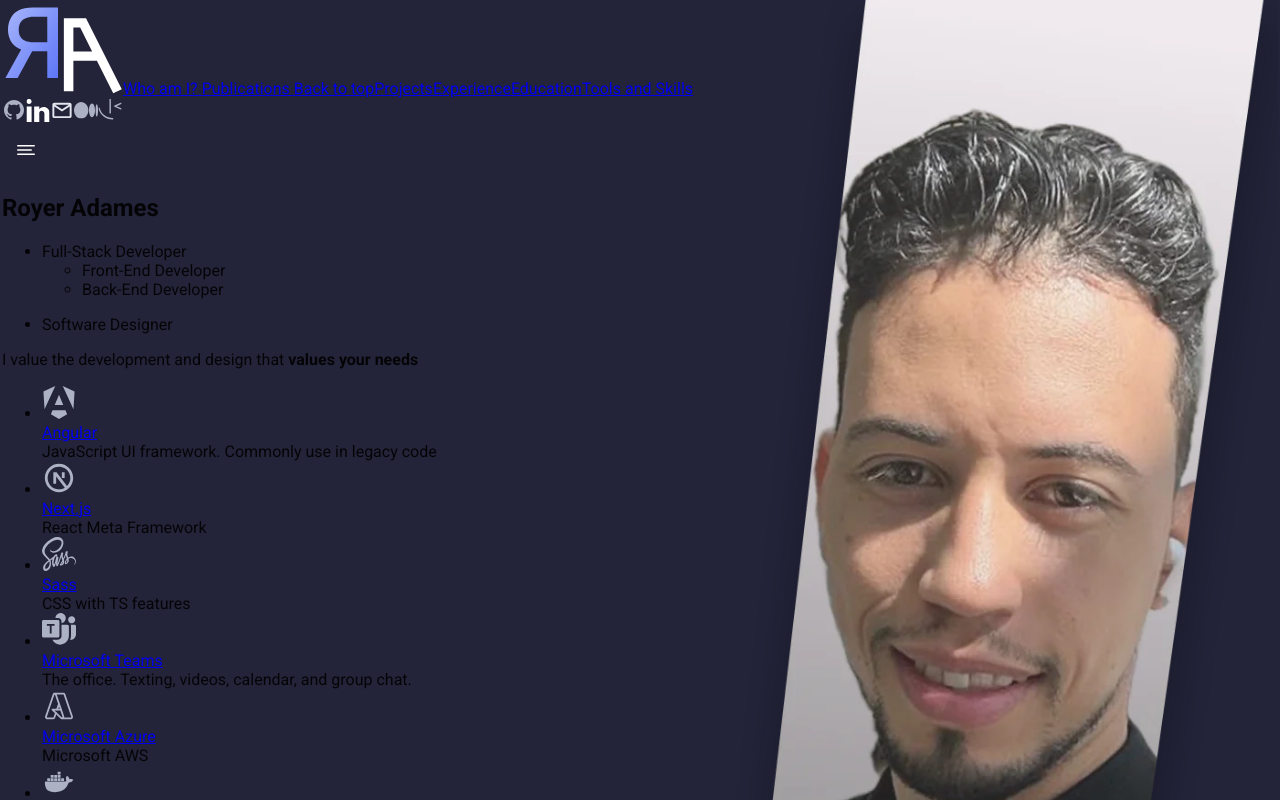
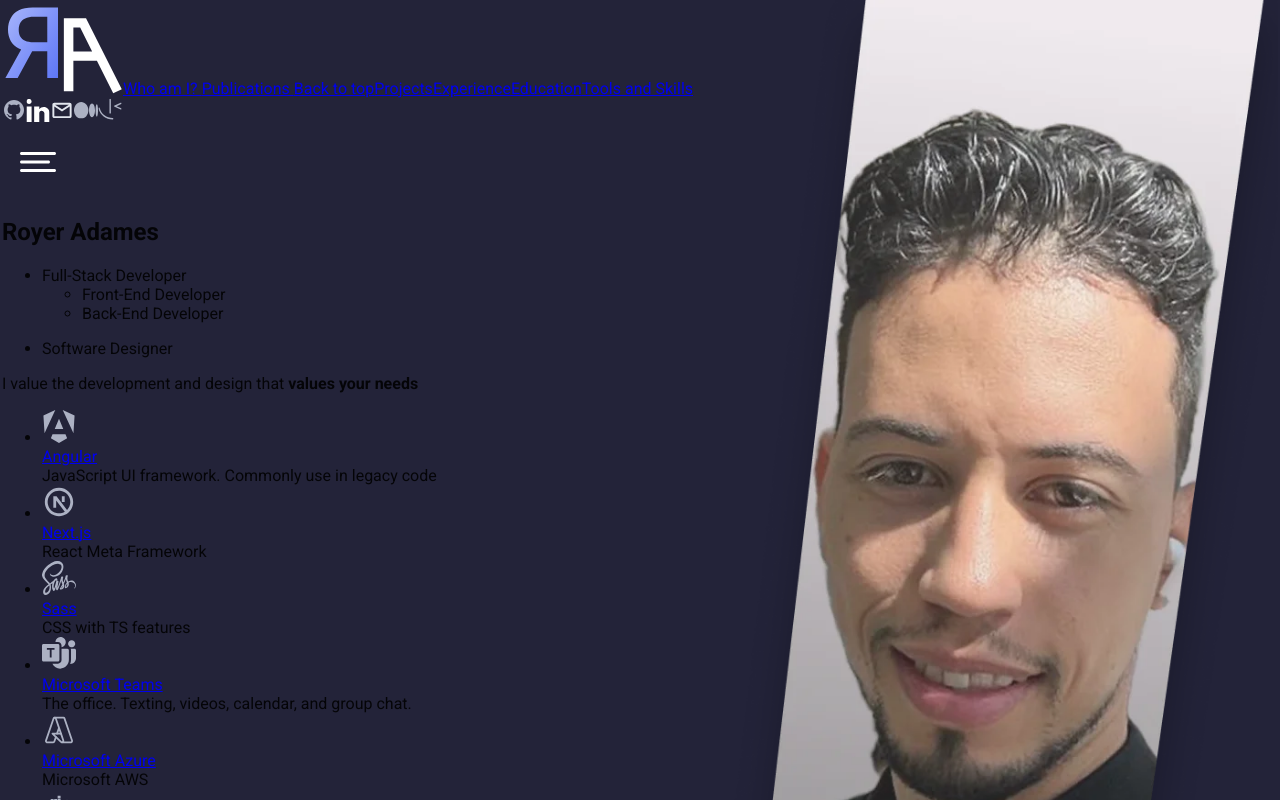
Before and after one commit to royeradames/royeradames-web-v2, an Angular app: page / in a window 1280 px wide. Shown: the top 800 px of the page. Built offline with nearby package versions, Linux system fonts and the light colour scheme.

Commit message:
increase icon size; use custom icon

```diff
--- a/src/app/pages/main/components/hero/hero.html
+++ b/src/app/pages/main/components/hero/hero.html
@@ -17,8 +17,17 @@
           class="mobile-menu-toggle"
           (click)="toggleDrawer()"
           aria-label="Open mobile menu"
+          style="
+            --mat-icon-button-icon-size: 48px;
+            --mat-icon-button-state-layer-size: 72px;
+          "
         >
-          <img src="assets/icons/mobile-menu-icon.svg" alt="Menu" />
+          <img
+            src="assets/icons/mobile-menu-icon.svg"
+            alt="Menu"
+            height="48"
+            width="48"
+          />
         </button>
       </nav>
       <h1>{{ headerData.hero.title }}</h1>
```
